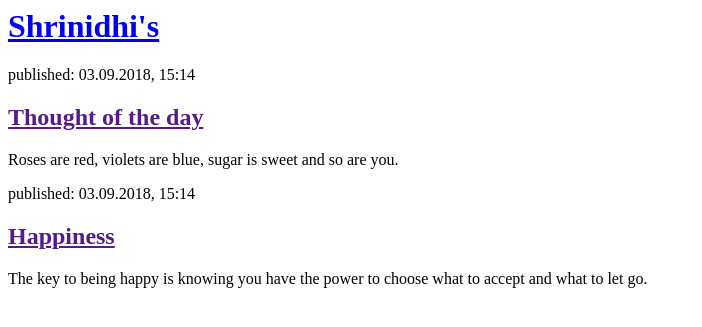
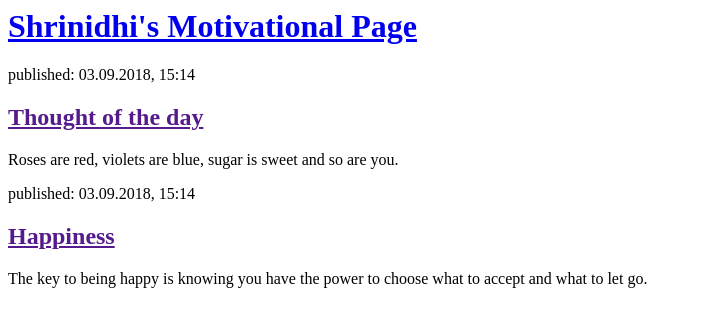
Before and after one commit to svelan/mypositive-environnement, a Django app: page / in a window 1280 px wide. Shown: the top 327 px of the page, without its empty margins (0-702 px from the left). Run offline with Django 3.2, Linux system fonts and the light colour scheme.

Commit message:
motivational

```diff
--- a/blog/templates/blog/post_list.html
+++ b/blog/templates/blog/post_list.html
@@ -4,7 +4,7 @@
     </head>
       <body>
           <div>
-              <h1><a href="/">Shrinidhi's </a></h1>
+              <h1><a href="/">Shrinidhi's Motivational Page</a></h1>
           </div>
 
           <div>
--- a/blog/views.py
+++ b/blog/views.py
@@ -1,5 +1,8 @@
 from django.shortcuts import render
+from django.utils import timezone
+from .models import Post
 def post_list(request):
-    return render(request, 'blog/post_list.html', {})
+    posts = Post.objects.filter(published_date__lte=timezone.now()).order_by('published_date')
+    return render(request, 'blog/post_list.html', {'posts': posts})
 
 # Create your views here.
```
